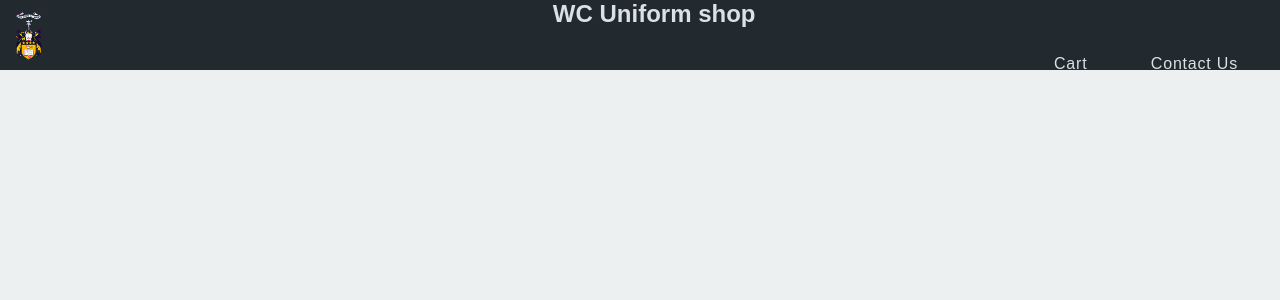
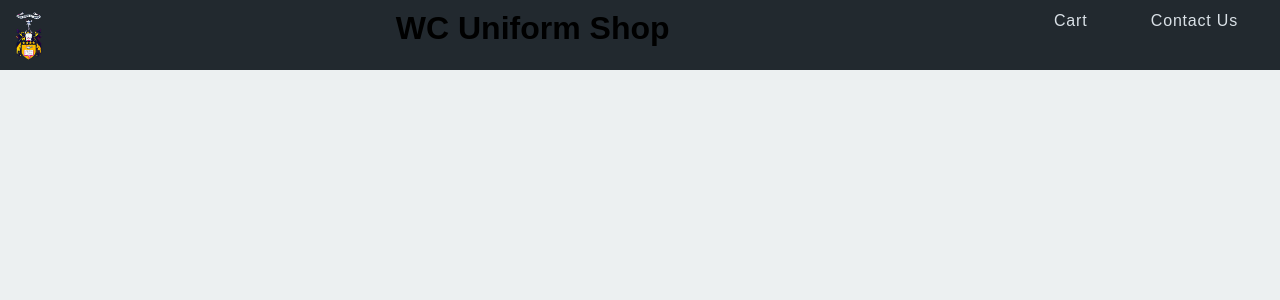
Before and after one commit to Aditoi2012/UniformWebApplication, a Flask app: page / in a window 1280 px wide. Shown: the top 300 px of the page. Run offline with Flask 2, Linux system fonts and the light colour scheme.

Commit message:
Work in class 2.0

```diff
--- a/static/css/mystyles.css
+++ b/static/css/mystyles.css
@@ -17,9 +17,18 @@ header {
 
 .menu-wrap {
    display: flex;
+   /*justify-content: space-evenly;*/
    justify-content: space-between;
    padding: 0 15px;
+
+
 }
+
+
+#burger-menu {
+   display: initial;
+}
+
 
 .logo-img {
    height: 50px;
@@ -80,6 +89,13 @@ nav ul li a:hover, nav ul li a:focus {
 }
 
 @media (min-width: 768px) {
+    /*.menu-wrap{*/
+    /*}*/
+   #burger-menu {
+      display: none;
+   }
+
+
     .menu-icon {
         display: none;
     }
@@ -88,11 +104,13 @@ nav ul li a:hover, nav ul li a:focus {
         position: relative;
         top: -10px;
         background-color: transparent;
+       width: fit-content;
+
     }
 
     nav ul {
         max-height: 70px;
-        padding: 15px 0;
+        /*padding: 15px 0;*/
         text-align: right;
     }
 
@@ -101,10 +119,4 @@ nav ul li a:hover, nav ul li a:focus {
         padding-left: 20px;
     }
 
-    nav h1 {
-        max-height: 70px;
-        /*display:inline-flex;*/
-        text-align: center;
-        margin-right: 0;
-    }
 }
--- a/templates/base.html
+++ b/templates/base.html
@@ -12,11 +12,12 @@
     <header class = 'menu'>
         <div class = 'menu-wrap'>
             <a class = 'skip-link' href="/"><img src = 'static/images/logo3.0.png' class = 'logo-img' alt="School Logo"></a>
+            <h1>WC Uniform Shop</h1>
             <input type="checkbox" id="checkbox">
             <nav>
             {% include 'nav.html' %}
             </nav>
-            <label for="checkbox">
+            <label id="burger-menu" for="checkbox">
                 <i><img src = 'static/images/menuicon.png' class = 'menu-icon' alt="Menu Icon"></i>
             </label>
         </div>
--- a/templates/nav.html
+++ b/templates/nav.html
@@ -1,6 +1,6 @@
-    <h1>WC Uniform shop</h1>
+
     <ul>
-<!--        <li><a href="/">WC Uniform shop</a></li>-->
+<!--        <li>WC Uniform shop</li>-->
         <li><a href="/cart">Cart</a></li>
         <li><a href="/contact">Contact Us</a></li>
     </ul>
```
